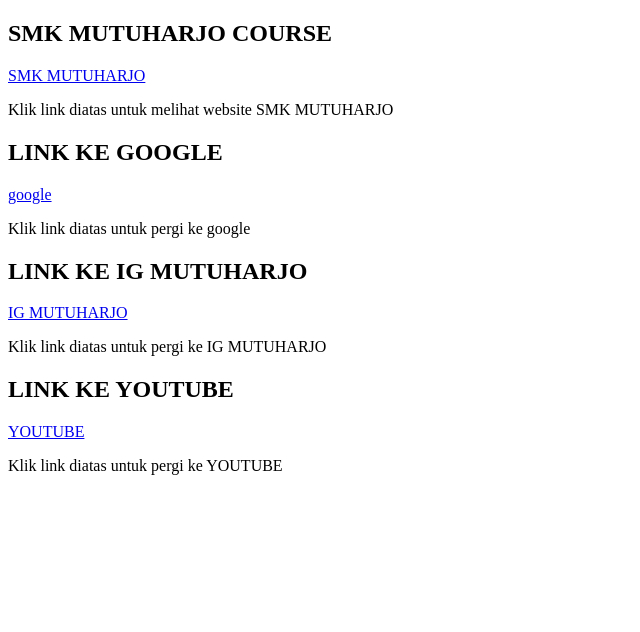
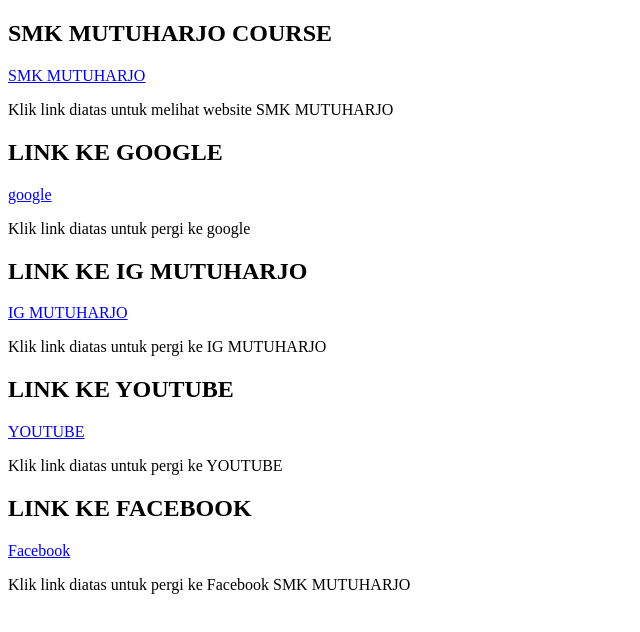
Before and after one commit to leonardofour/HTML-Dasar, a plain HTML site: page Latihan link.html in a window 1280 px wide. Shown: the whole page, without its empty margins (0-640 px from the left). Drawn offline with Linux system fonts and the light colour scheme.

Commit message:
Tugas link 1

```diff
--- a/Latihan link.html
+++ b/Latihan link.html
@@ -21,5 +21,9 @@
     <H2>LINK KE YOUTUBE</H2>
     <a href="https://www.youtube.com">YOUTUBE</a>
     <p>Klik link diatas untuk pergi ke YOUTUBE</p>
+
+    <h2>LINK KE FACEBOOK</h2>
+    <a href="https://www.facebook.com/smk.mutuharjo">Facebook</a>
+    <p>Klik link diatas untuk pergi ke Facebook SMK MUTUHARJO</p>
 </body>
 </html>
```
